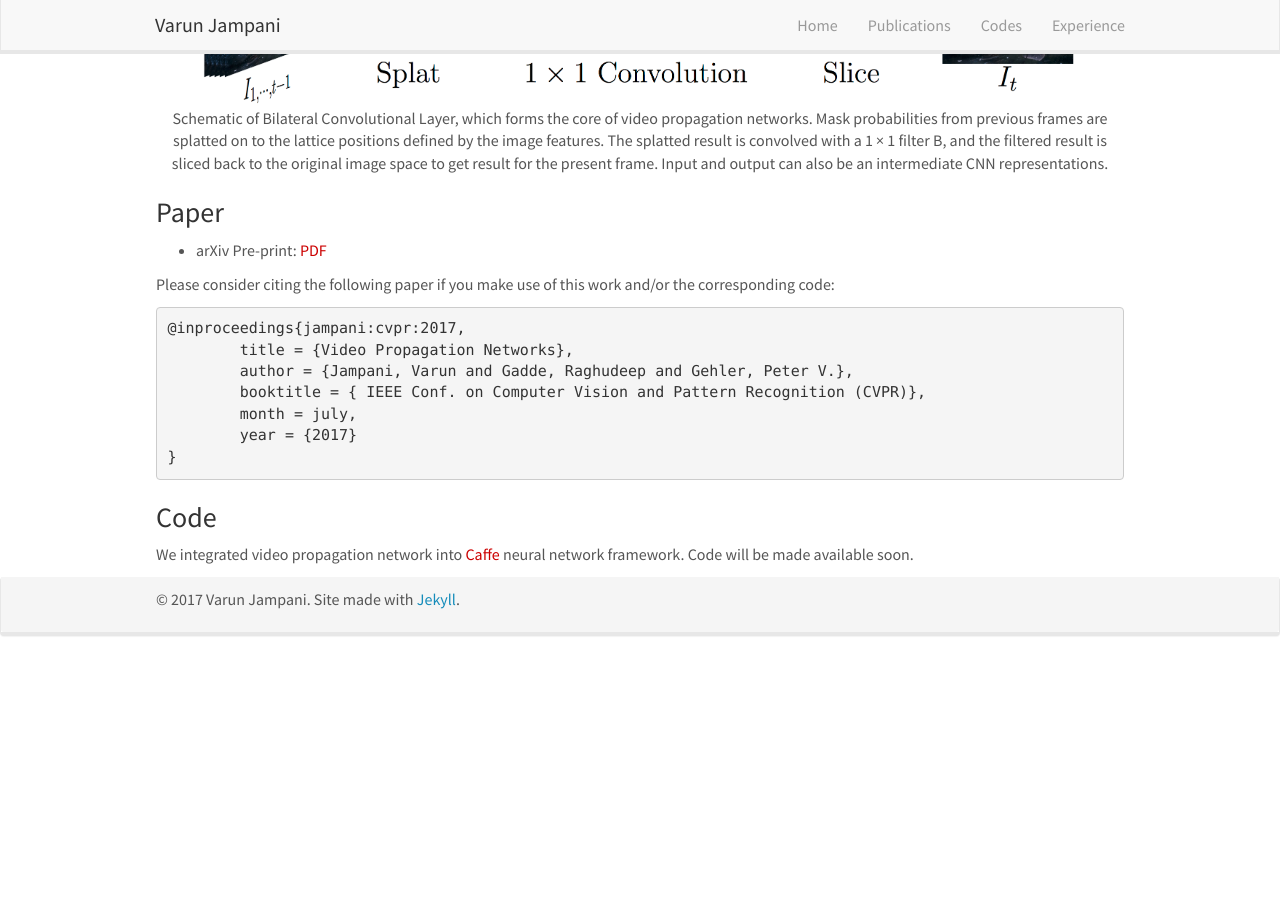
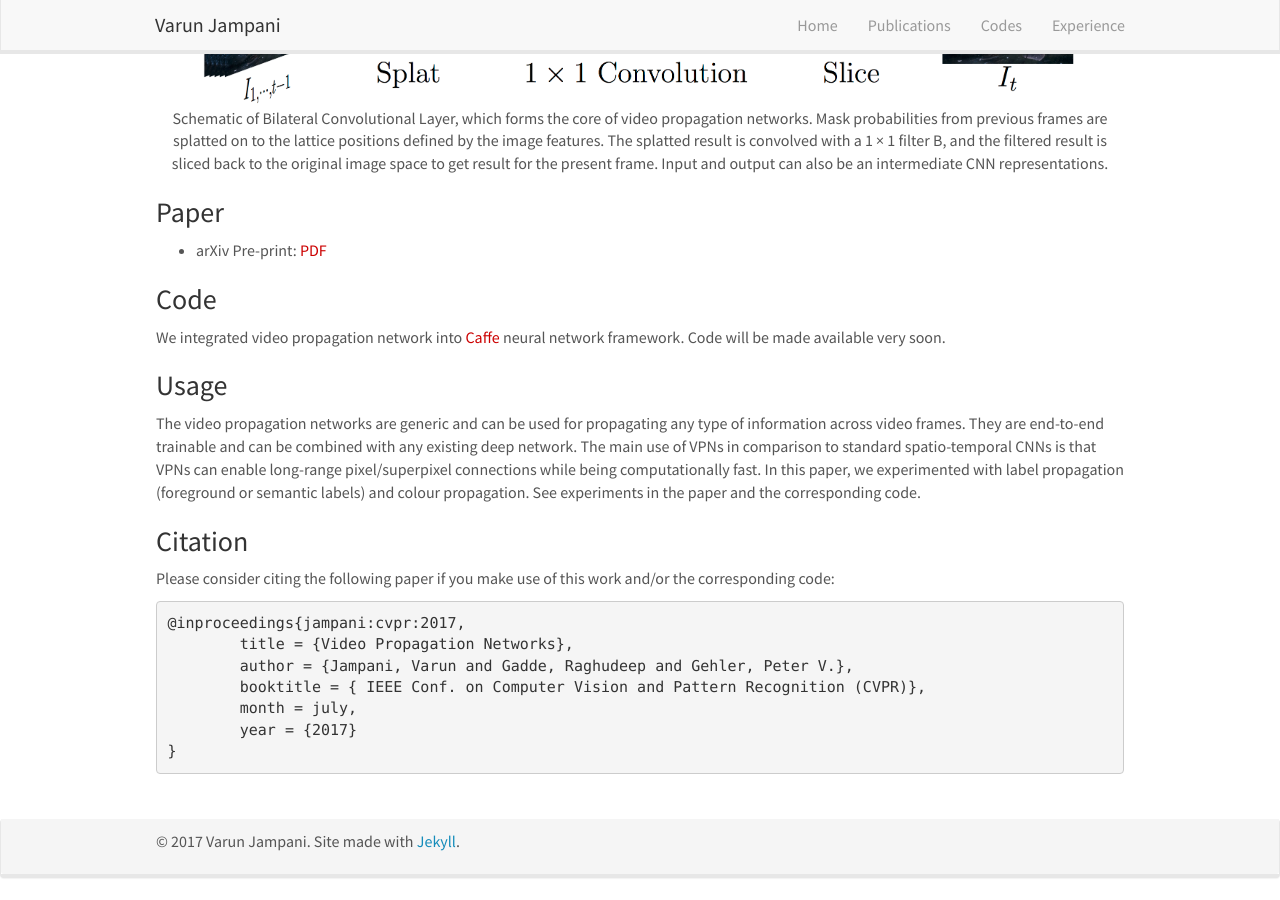
Before and after one commit to varunjampani/varunjampani.github.io, a Jekyll site: the page built from _pages/vpn.md, in a window 1280 px wide and 900 px high, scrolled down 639 px. Built offline with Jekyll 4.4.1, drawn with Linux system fonts in a browser that asks for light colours; nearby versions of some CDN libraries; before the commit the page ends 1297 px from its top, so only the background shows below that.

Commit message:
update in VPN page

````diff
--- a/_pages/vpn.md
+++ b/_pages/vpn.md
@@ -38,6 +38,16 @@ In this paper we propose a technique that propagates information forward through
 <!-- - Supplementary: <a href="https://ps.is.tuebingen.mpg.de/uploads_file/attachment/attachment/264/0766-supp_cameraready.pdf" style="color: #CC0000"> PDF </a>
 - Poster: <a href="https://ps.is.tuebingen.mpg.de/uploads_file/attachment/attachment/279/cvpr_poster.pdf" style="color: #CC0000"> PDF </a> -->
 
+[comment]: Code
+<h3> Code </h3>
+We integrated video propagation network into <a href="http://caffe.berkeleyvision.org/" style="color: #CC0000"> Caffe </a> neural network framework. Code will be made available very soon.
+
+
+<h3> Usage </h3>
+
+The video propagation networks are generic and can be used for propagating any type of information across video frames. They are end-to-end trainable and can be combined with any existing deep network. The main use of VPNs in comparison to standard spatio-temporal CNNs is that VPNs can enable long-range pixel/superpixel connections while being computationally fast. In this paper, we experimented with label propagation (foreground or semantic labels) and colour propagation. See experiments in the paper and the corresponding code.
+
+<h3> Citation </h3>
 Please consider citing the following paper if you make use of this work and/or the corresponding code:
 
 ```
@@ -50,6 +60,4 @@ Please consider citing the following paper if you make use of this work and/or t
 }
 ```
 
-[comment]: Code
-<h3> Code </h3>
-We integrated video propagation network into <a href="http://caffe.berkeleyvision.org/" style="color: #CC0000"> Caffe </a> neural network framework. Code will be made available soon.
+<p> &nbsp; </p>
````
Also changed, not shown: 1 other file.
